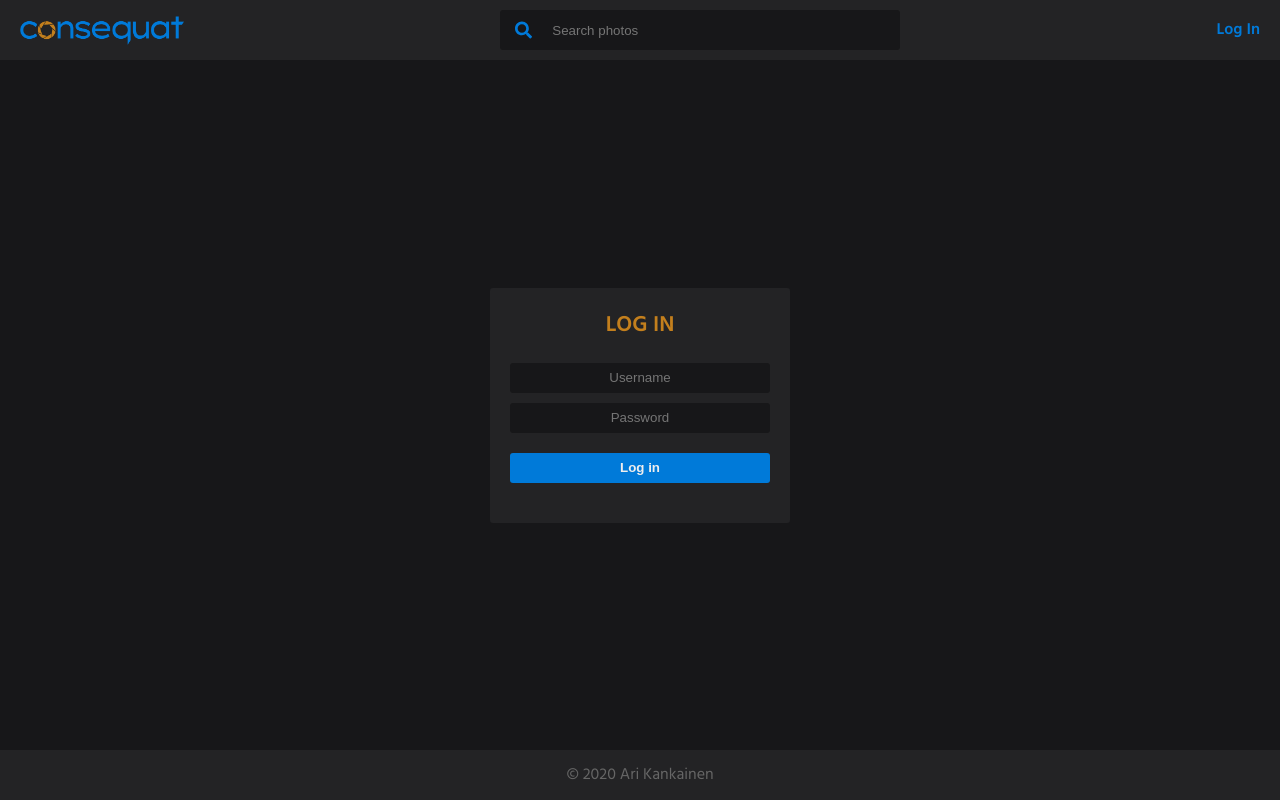
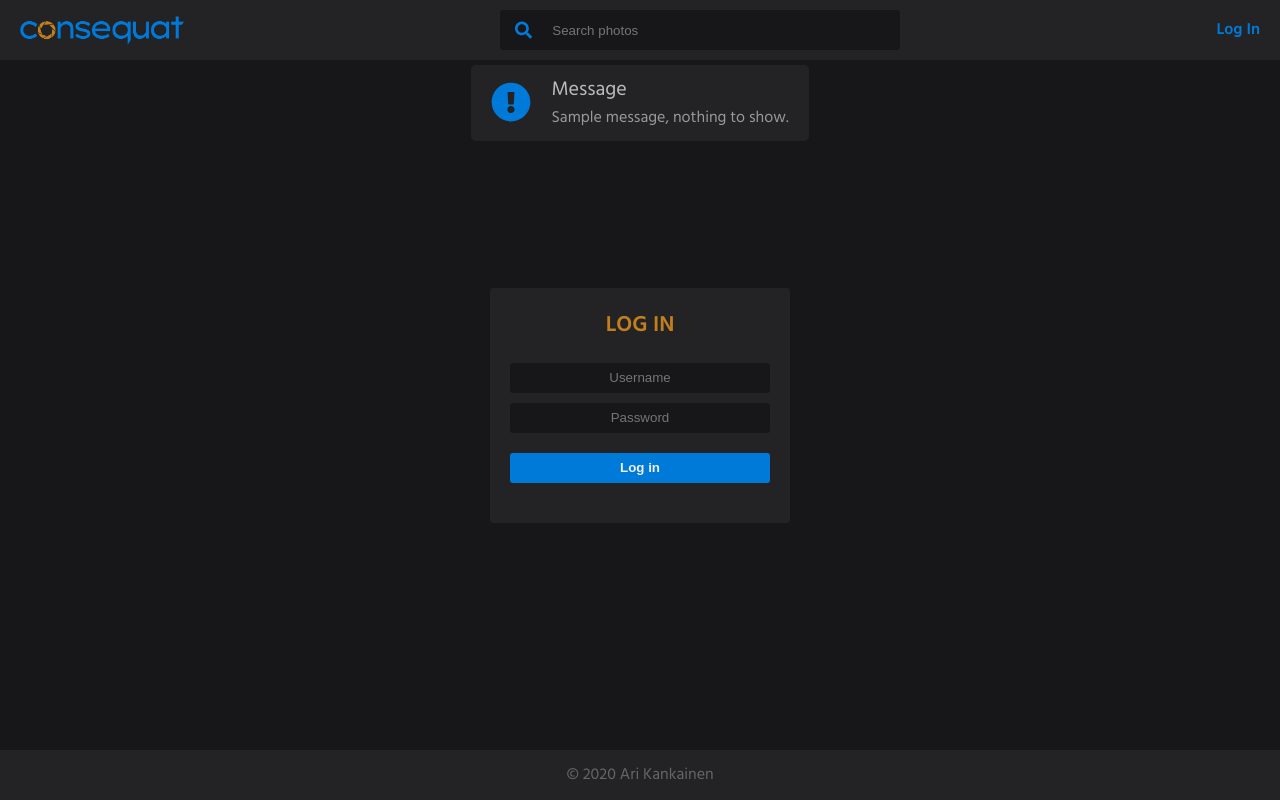
Before and after one commit to arikankainen/consequat-client, a React (Create React App) app: page /login in a window 1280 px wide. Built offline with nearby package versions, Linux system fonts and the light colour scheme; what @apollo/link-context would draw is missing.

Commit message:
ME-kyselyn välimuisti poistettu, luotu notificationReducer ja notificaatio

```diff
--- a/src/App.tsx
+++ b/src/App.tsx
@@ -5,6 +5,7 @@ import { SiteContainer, Main } from './components/Styles';
 import Header from './components/Header/Header';
 import Footer from './components/Footer/Footer';
 
+import Notification from './components/Notification';
 import MainPage from './components/MainPage/MainPage';
 import LoginPage from './components/LoginPage/LoginPage';
 import LogoutPage from './components/LoginPage/LogoutPage';
@@ -14,6 +15,7 @@ import UploadPage from './components/UploadPage/UploadPage';
 const App = () => {
   return (
     <SiteContainer>
+      <Notification />
       <Header />
 
       <Main>
--- a/src/components/GlobalStyles.tsx
+++ b/src/components/GlobalStyles.tsx
@@ -9,6 +9,7 @@ const GlobalStyles = createGlobalStyle`
     --accent-color-2-hover: #398ff2;
     --default-font-family: 'Hind', 'sans-serif';
     --default-font-color: #bbb;
+    --default-font-color-slightly-darker: #999;
     --default-font-color-darker: #777;
     --default-font-color-highlight: #fff;
     --default-font-size: 16px;
@@ -20,6 +21,7 @@ const GlobalStyles = createGlobalStyle`
     --icon-color: #007ad9;
     --icon-size: 20px;
     --button-size: 40px;
+    --notification-message-bg-color: #232325;
   }
 
   * {
--- a/src/components/Header/Search.tsx
+++ b/src/components/Header/Search.tsx
@@ -3,9 +3,13 @@ import { ReactComponent as SearchIcon } from '../../images/menu_search.svg';
 import { SearchContainer, Input } from './Styles';
 
 const Search = () => {
+  const clickHandler = () => {
+    console.log('click');
+  };
+
   return (
     <SearchContainer>
-      <SearchIcon />
+      <SearchIcon onClick={clickHandler} />
       <Input placeholder='Search photos' />
     </SearchContainer>
   );
--- a/src/components/Header/Styles.tsx
+++ b/src/components/Header/Styles.tsx
@@ -43,27 +43,6 @@ export const LogoImage = styled.picture`
   }
 `;
 
-export const MenuButton = styled.div`
-  display: flex;
-  align-items: center;
-  justify-content: center;
-  width: var(--button-size);
-  min-width: var(--button-size);
-  height: var(--button-size);
-  border-radius: 50%;
-  cursor: pointer;
-
-  &:hover {
-    filter: brightness(1.2);
-    background-color: var(--navigation-bg-color-hover);
-  }
-
-  & > svg {
-    height: var(--icon-size);
-    color: var(--icon-color);
-  }
-`;
-
 export const SearchContainer = styled.div`
   display: flex;
   align-items: center;
--- a/src/components/LoginPage/LoginPage.tsx
+++ b/src/components/LoginPage/LoginPage.tsx
@@ -41,7 +41,9 @@ const LoginPage = () => {
     }
   });
 
-  const [me, resultMe] = useLazyQuery(ME);
+  const [me, resultMe] = useLazyQuery(ME, {
+    fetchPolicy: 'no-cache'
+  });
 
   useEffect(() => {
     if (resultLogin.data) {
@@ -65,7 +67,7 @@ const LoginPage = () => {
         }
       }));
 
-      history.push('/');
+      history.replace('/');
     }
   }, [resultMe.data]); // eslint-disable-line
 
--- a/src/components/LoginPage/LogoutPage.tsx
+++ b/src/components/LoginPage/LogoutPage.tsx
@@ -15,7 +15,7 @@ const LogoutPage = () => {
     storage.clearToken();
 
     setTimeout(() => {
-      history.push('/');
+      history.replace('/');
     }, 1500);
 
   }, []);  // eslint-disable-line
--- a/src/components/Menu.tsx
+++ b/src/components/Menu.tsx
@@ -1,5 +1,4 @@
 import React, { useState } from 'react';
-import { MenuButton } from './Header/Styles';
 import styled, { css } from 'styled-components';
 import { Link } from 'react-router-dom';
 import { CSSTransition } from 'react-transition-group';
@@ -30,6 +29,27 @@ const MenuContainer = styled.ul<MenuContainerProps>`
   `}
 
   top: ${props => props.top};
+`;
+
+const MenuButton = styled.div`
+  display: flex;
+  align-items: center;
+  justify-content: center;
+  width: var(--button-size);
+  min-width: var(--button-size);
+  height: var(--button-size);
+  border-radius: 50%;
+  cursor: pointer;
+
+  &:hover {
+    filter: brightness(1.2);
+    background-color: var(--navigation-bg-color-hover);
+  }
+
+  & > svg {
+    height: var(--icon-size);
+    color: var(--icon-color);
+  }
 `;
 
 const MenuItem = styled.li`
--- /dev/null
+++ b/src/components/Notification.tsx
@@ -0,0 +1,73 @@
+import React from 'react';
+import styled from 'styled-components';
+import { ReactComponent as MessageIcon } from '../images/notification_message.svg';
+import { ReactComponent as ErrorIcon } from '../images/notification_error.svg';
+
+const Container = styled.div`
+  display: flex;
+  justify-content: center;
+  position: absolute;
+  width: 100%;
+  top: 65px;
+`;
+
+const MessageBox = styled.div`
+  display: flex;
+  justify-content: flex-start;
+  align-items: flex-start;
+  max-width: 50%;
+  padding: 15px 20px;
+  background-color: var(--notification-message-bg-color);
+  border-radius: 5px;
+`;
+
+const IconContainer = styled.div`
+  display: flex;
+  flex-shrink: 0;
+  margin-top: 2px;
+
+  & > svg {
+      height: 40px;
+      margin-right: 20px;
+      color: var(--icon-color);
+    }
+`;
+
+const ContentContainer = styled.div`
+  display: flex;
+  flex-direction: column;
+`;
+
+const Topic = styled.div`
+  margin-bottom: 10px;
+  font-size: 20px;
+  color: var(--default-font-color);
+  line-height: 1;
+`;
+
+const Body = styled.div`
+  color: var(--default-font-color-slightly-darker);
+  line-height: 1;
+`;
+
+const Notification = () => {
+  return (
+    <Container>
+      <MessageBox>
+        <IconContainer>
+          <MessageIcon />
+        </IconContainer>
+        <ContentContainer>
+          <Topic>
+            Message
+          </Topic>
+          <Body>
+            Sample message, nothing to show.
+          </Body>
+        </ContentContainer>
+      </MessageBox>
+    </Container>
+  );
+};
+
+export default Notification;
--- a/src/index.tsx
+++ b/src/index.tsx
@@ -1,5 +1,6 @@
 import React from 'react';
 import ReactDOM from 'react-dom';
+import storage from './utils/storage';
 
 import {
   ApolloClient,
@@ -20,7 +21,7 @@ import { BrowserRouter as Router } from 'react-router-dom';
 import GlobalStyles from './components/GlobalStyles';
 
 const authLink = setContext((_, { headers }) => {
-  const token = localStorage.getItem('consequat-token');
+  const token = storage.getToken();
   return {
     headers: {
       ...headers,
--- /dev/null
+++ b/src/reducers/notificationReducer.ts
@@ -0,0 +1,49 @@
+export enum NotificationType {
+  Message,
+  Error
+}
+
+interface NotificationState {
+  notificationType: NotificationType;
+  topic: string | null;
+  text: string | null;
+}
+
+const initialState: NotificationState = {
+  notificationType: NotificationType.Message,
+  topic: null,
+  text: null
+};
+
+export const SET_NOTIFICATION = 'SET_NOTIFICATION';
+
+export interface SetNotification {
+  type: typeof SET_NOTIFICATION;
+  data: NotificationState;
+}
+
+export const setNotification = (data: NotificationState): SetNotification => {
+  return {
+    type: SET_NOTIFICATION,
+    data
+  };
+};
+
+export const clearNotification = (): SetNotification => {
+  return {
+    type: SET_NOTIFICATION,
+    data: initialState
+  };
+};
+
+export const notificationReducer = (state = initialState, action: SetNotification): NotificationState => {
+  switch (action.type) {
+    case SET_NOTIFICATION:
+      return {
+        ...state,
+        ...action.data
+      };
+    default:
+      return state;
+  }
+};
--- a/src/reducers/rootReducer.ts
+++ b/src/reducers/rootReducer.ts
@@ -1,8 +1,10 @@
 import { combineReducers } from 'redux';
 import { systemReducer } from '../reducers/systemReducer';
+import { notificationReducer } from '../reducers/notificationReducer';
 
 export const rootReducer = combineReducers({
-  system: systemReducer
+  system: systemReducer,
+  notification: notificationReducer,
 });
 
 export type RootState = ReturnType<typeof rootReducer>;
--- a/src/reducers/systemReducer.ts
+++ b/src/reducers/systemReducer.ts
@@ -45,7 +45,6 @@ export const updateLoginThunk = (
 export const systemReducer = (state = initialState, action: UpdateLogin): SystemState => {
   switch (action.type) {
     case UPDATE_LOGIN:
-      console.log('update_login', action.data);
       return {
         ...state,
         ...action.data
```
Also changed, not shown: src/images/notification_error.svg (added), src/images/notification_message.svg (added).
